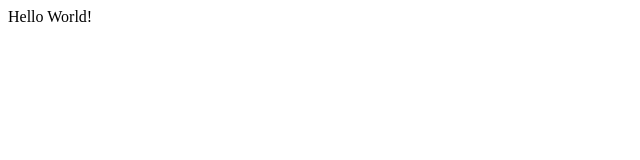
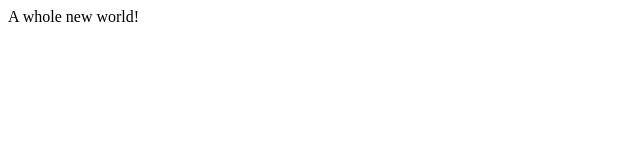
Before and after one commit to raf90/TuesdayDemo, a plain HTML site: page index.html in a window 1280 px wide. Shown: the full height of the page, 0-640 px from the left. Drawn offline with Linux system fonts and the light colour scheme.

Commit message:
change world message

```diff
--- a/index.html
+++ b/index.html
@@ -7,6 +7,6 @@
     <title>Document</title>
 </head>
 <body>
-    Hello World!
+    A whole new world!
 </body>
 </html>
```
